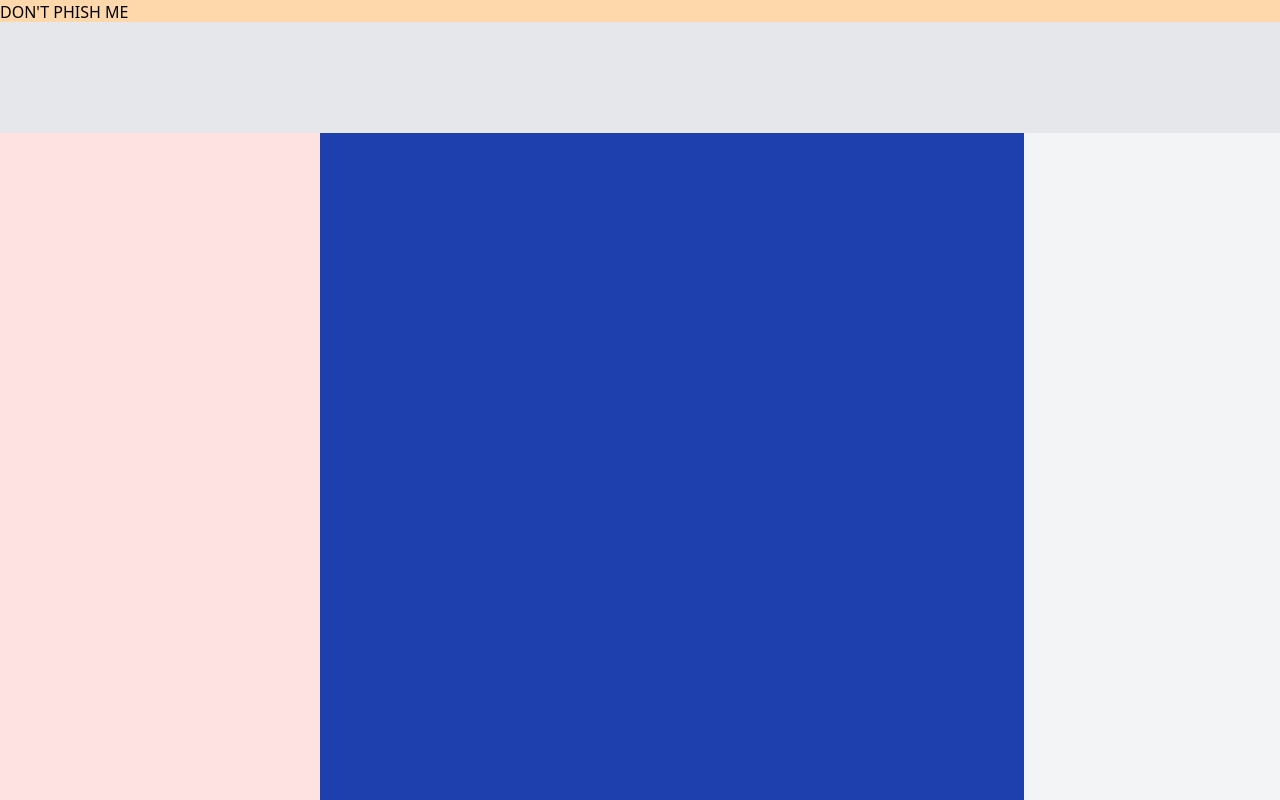
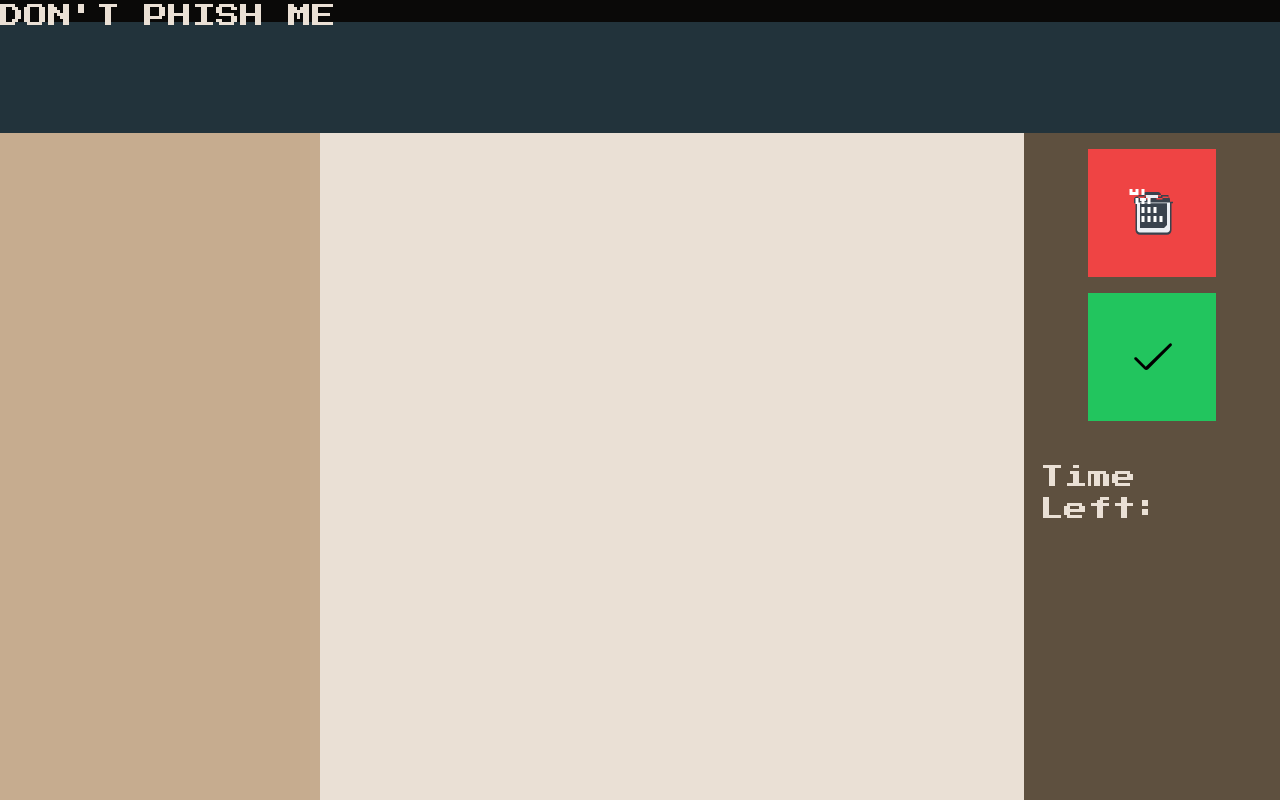
Before and after one commit to midoriengineer/Dont-Phish-Me-SBU-Hacks-2024, a React (Create React App) app in the folder client/: page /game in a window 1280 px wide. Built offline with nearby package versions, Linux system fonts and the light colour scheme.

Commit message:
Game Screen WIP
Not a usable commit of game screen, WIP push as I am changing computers

```diff
--- a/client/src/pages/game_screen.jsx
+++ b/client/src/pages/game_screen.jsx
@@ -16,24 +16,42 @@ const GameScreen = () => {
     }
     return (
         <div className="flex flex-col h-screen">
-            <header className="bg-gray-200 h-1/6">
-                <div className="bg-orange-200 h-1/6">
-                    <p>DON'T PHISH ME</p>
+            <header className="bg-headerColor h-1/6">
+                <div className="bg-primary 200 h-1/6">
+                    <p className="text-background font-pixelated text-2xl">DON'T PHISH ME</p>
                 </div>
             </header>
 
 
             <div className="flex flex-1 overflow-hidden">
 
-                <div className="w-1/4 bg-red-100 p-4 flex flex-col">
+                <div className="w-1/4 bg-secondaryLight p-4 flex flex-col">
                     <div className="flex-1 overflow-auto"></div>
                 </div>
 
-                <div className="bg-blue-800 flex-1 overflow-auto p-4"></div>
+                <div className="bg-background flex-1 overflow-auto p-4"></div>
 
-                <div className="w-1/5 bg-gray-100 p-4 flex flex-col">
-                    <div className="flex-1 overflow-auto"></div>
+                <div className="w-1/5 bg-secondary p-4 flex flex-col"> {/* Control Panel*/}
+                    <div className="flex-1 overflow-auto flex flex-col items-center justify-start">
+
+                        <button className="bg-red-500 hover:bg-red-700 text-white p-4 mb-4 w-32 h-32 flex items-center justify-center">
+                            <svg xmlns="http://www.w3.org/2000/svg" width="48" height="48" viewBox="0 0 64 64">
+                                <path fill="#39424D" d="M52 10H44V8c0-2.209-1.791-4-4-4H24c-2.209 0-4 1.791-4 4v2H12c-2.209 0-4 1.791-4 4v3H8v2h2v36c0 3.309 2.691 6 6 6h36c3.309 0 6-2.691 6-6V19h2v-2h-4v-3c0-2.209-1.791-4-4-4zm-4 0H16V8h8v2h16V8h8v2zM22 12H14V8h8v4zm8 2h-8v-2h8v2zm16 0h-8v-2h8v2zm8-2h-8V8h8v4z" />
+                                <path fill="#ECEFF4" d="M52 18H12v36c0 2.206 1.794 4 4 4h36c2.206 0 4-1.794 4-4V18zM24 8h16v4H24V8zm-8 4h8v4h-8v-4zm32 40H16V19h36v29z" />
+                                <path fill="#FFF" d="M22 44h-4v-8h4v8zm8 0h-4v-8h4v8zm8 0h-4v-8h4v8zm8 0h-4v-8h4v8zm-24-12h-4v-8h4v8zm8 0h-4v-8h4v8zm8 0h-4v-8h4v8zm-24-12h-4v-8h4v8zm8 0h-4v-8h4v8zm8 0h-4v-8h4v8zm-24-12h-4v-8h4v8zm8 0h-4v-8h4v8zm8 0h-4v-8h4v8zm-16-4h8v4h-8v-4z" />
+                            </svg>
+                        </button>
+
+                        <button className="bg-green-500 hover:bg-green-700 text-white p-4 w-32 h-32 flex items-center justify-center">
+                            <svg xmlns="http://www.w3.org/2000/svg" width="48" height="48" viewBox="0 0 16 16">
+                                <path fill="#000000" d="M5.775 11.084L2.891 8.2c-.19-.19-.48-.204-.668-.03-.187.173-.203.466-.03.655l3.203 3.203c.372.373.95.387 1.324.03l7.797-7.797c.19-.19.176-.48-.03-.668-.204-.206-.507-.19-.668.03L6.082 11.084c-.127.127-.335.127-.46 0z" />
+                            </svg>
+                        </button>
+                        <h1 className="font-pixelated text-2xl text-background py-10">Time Left: </h1>
+
+                    </div>
                 </div>
+
 
                 {/* CODE A TIMER */}
 
--- a/client/src/pages/start_screen.jsx
+++ b/client/src/pages/start_screen.jsx
@@ -24,8 +24,8 @@ const StartScreen = () => {
             </header>
             <div className="bg-[#eae0d5] flex flex-1 overflow-hidden">
 
-                <div className="w-1/3 flex justify-center items-center pl-14">
-                    <div className="bg-[#c6ac8f] rounded-xl p-16 shadow-custom text-center">
+                <div className="w-1/3 flex justify-center items-center pl-12">
+                    <div className="bg-[#c6ac8f] border-2 border-secondary rounded-xl p-20 shadow-custom text-center">
                         <h1 className="font-pixelated mb-4">A Game Educating You On Cybersecurity Fundamentals</h1>
                         <p className="text-gray-700 font-cmd">
                             Lorem ipsum dolor sit am et, consectetur adipiscing elit, sed do eiusmod tempor incididunt ut labore et dolore magna aliqua.
@@ -36,7 +36,7 @@ const StartScreen = () => {
                 </div>
 
                 <div className="w-1/3 flex justify-center items-center px-14">
-                    <div className="bg-[#c6ac8f] rounded-2xl p-16 shadow-custom p-8">
+                    <div className="bg-[#c6ac8f] border-2 border-secondary rounded-2xl p-20 shadow-custom p-8">
                         <p className="text-center mb-4 font-pixelated font-thin text-primary">Welcome to Don't Phish Me</p>
                         <div className="mb-4">
                             <label htmlFor="rounds" className="font-cmd block mb-2 text-sm font-medium text-primary">Number of Rounds</label>
@@ -52,7 +52,7 @@ const StartScreen = () => {
                 </div>
 
                 <div className="w-1/3 flex justify-center items-center px-14">
-                    <div className="bg-[#c6ac8f] rounded-xl p-16 shadow-custom">
+                    <div className="bg-[#c6ac8f] border-2 border-secondary rounded-xl p-20 shadow-custom">
                         <h2 className="text-lg font-semibold mb-3 font-pixelated">Instructions:</h2>
                         <ul className="font-cmd list-disc list-inside">
                             <li >Lorem ipsum dolor sit amet, consectetur adipiscing elit, sed do eiusmod tempor incididunt ut labore et dolore magna aliqua.
--- a/client/tailwind.config.js
+++ b/client/tailwind.config.js
@@ -23,6 +23,7 @@ module.exports = {
         'background': '#eae0d5',
         'primary': '#0a0908',
         'secondary': '#5e503f',
+        'secondaryLight': '#c6ac8f',
         'headerColor': '#22333b',
       },
     },
```
